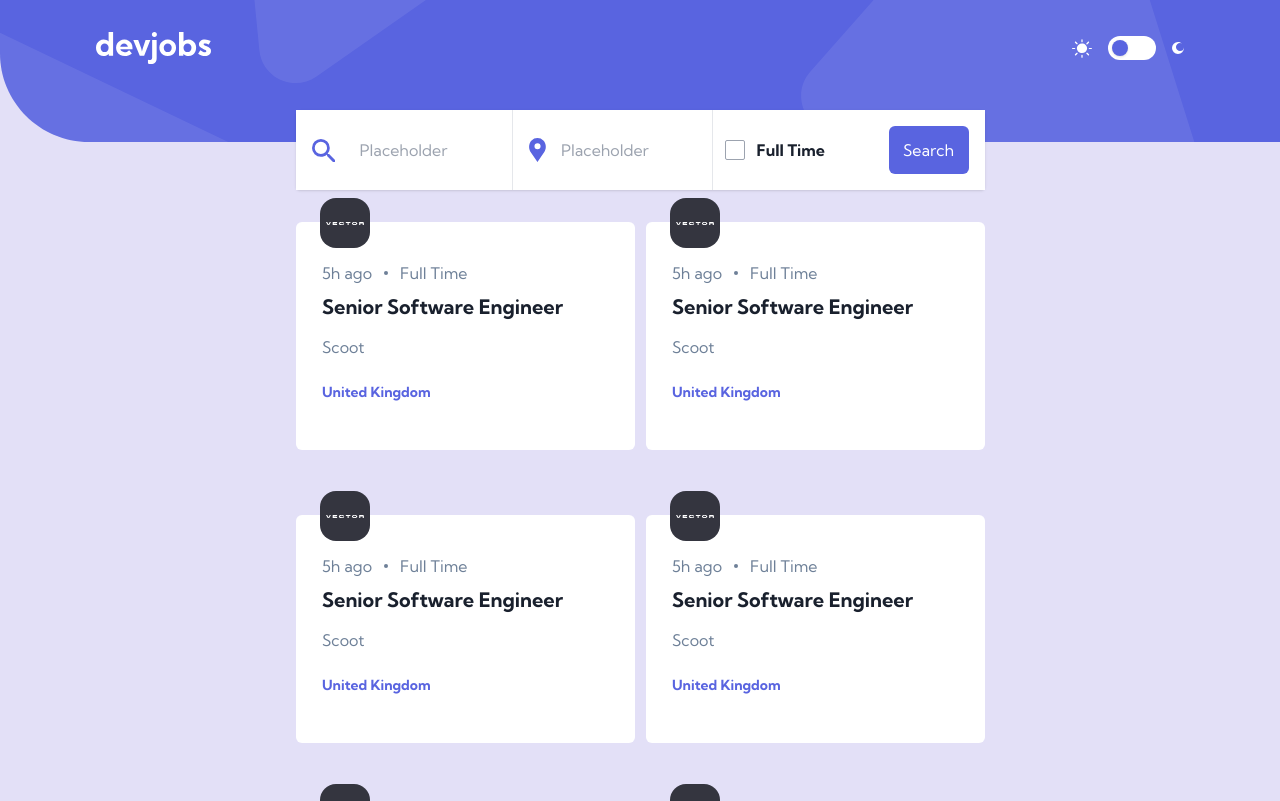
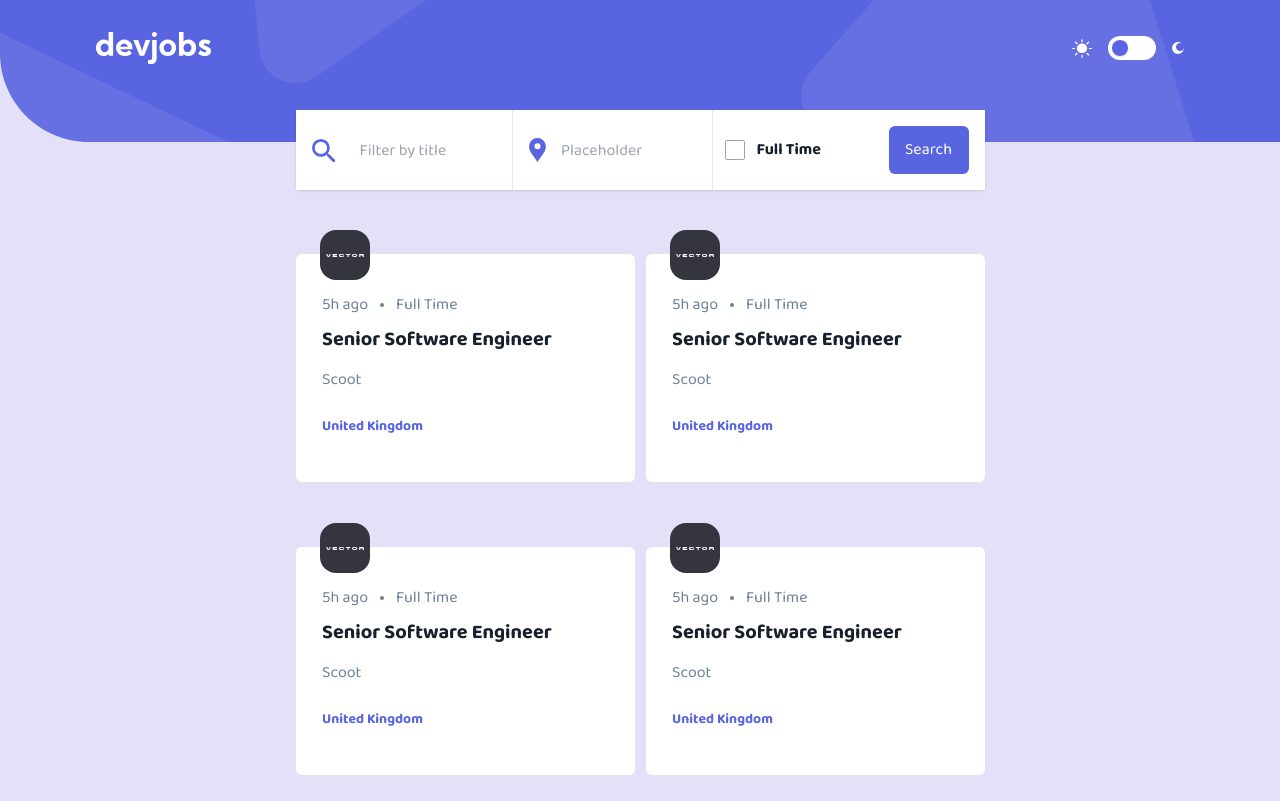
Before and after one commit to genFD/devjobsvite, a React (Vite) app in the folder frontend/: page / in a window 1280 px wide. Shown: the top 801 px of the page. Built offline with nearby package versions, Linux system fonts and the light colour scheme; a web font is replaced by a local one.

Commit message:
change fonts and completed active state home page

```diff
--- a/frontend/index.html
+++ b/frontend/index.html
@@ -22,9 +22,14 @@
       sizes="16x16"
       href="public/favicon-16x16.png"
     />
-
     <link
       href="https://fonts.googleapis.com/css2?family=Kumbh+Sans:wght@300;400;500;700&family=Poppins:wght@400;500;600&family=Water+Brush&display=swap"
+      rel="stylesheet"
+    />
+    <link rel="preconnect" href="https://fonts.googleapis.com" />
+    <link rel="preconnect" href="https://fonts.gstatic.com" crossorigin />
+    <link
+      href="https://fonts.googleapis.com/css2?family=Baloo+2:wght@400;500;600;700&display=swap"
       rel="stylesheet"
     />
     <meta name="viewport" content="width=device-width, initial-scale=1.0" />
--- a/frontend/src/components/Card.jsx
+++ b/frontend/src/components/Card.jsx
@@ -9,16 +9,16 @@ const Card = () => {
           />
         </svg>
       </div>
-      <div className="w-286 h-147 ">
-        <header className="flex items-center gap-3 mb-3 text-dark-grey text-body">
+      <div className="w-286 h-147 text-dark-grey ">
+        <header className="flex items-center gap-3 mb-3 text-body">
           <span>5h ago</span>
           <span className="w-1 h-1 rounded-full bg-dark-grey"></span>
           <span>Full Time</span>
         </header>
-        <h2 className="mb-4 text-very-dark-blue dark:text-white text-heading-3 font-bold">
+        <h2 className="mb-4 text-very-dark-blue hover:text-6E8098 transition-colors duration-200 cursor-pointer dark:text-white text-heading-3 font-bold">
           Senior Software Engineer
         </h2>
-        <span className="text-dark-grey text-body">Scoot</span>
+        <span className="text-body2">Scoot</span>
         <footer className="mt-6 text-violet text-heading-4 font-bold">
           United Kingdom
         </footer>
--- a/frontend/src/components/Cards.jsx
+++ b/frontend/src/components/Cards.jsx
@@ -3,7 +3,7 @@ import { Card } from '../components';
 
 const Cards = () => {
   return (
-    <ul className="cards-container mx-auto w-fit mb-8">
+    <ul className="cards-container mt-14 tablet:mt-16 desktop:mt-18 mx-auto w-fit mb-8">
       <Card />
       <Card />
       <Card />
--- a/frontend/src/components/Search.jsx
+++ b/frontend/src/components/Search.jsx
@@ -51,8 +51,8 @@ const Search = () => {
               </div>
               <input
                 id="email1"
-                className="focus:outline-none text-19202D dark:text-white dark:bg-19202D font-normal w-full h-full flex items-center pl-12 pr-4 text-body cursor-pointer"
-                placeholder="Placeholder"
+                className="focus:outline-none caret-violet  text-19202D dark:text-white dark:bg-19202D font-normal w-full h-full flex items-center pl-12 pr-4 text-body cursor-pointer"
+                placeholder="Filter by title"
               />
             </div>
 
@@ -68,7 +68,7 @@ const Search = () => {
               </div>
               <input
                 id="email2"
-                className="focus:outline-none text-19202D dark:text-white dark:bg-19202D font-normal w-full h-full flex items-center pl-12 pr-4 text-body"
+                className="focus:outline-none caret-violet text-19202D dark:text-white dark:bg-19202D font-normal w-full h-full flex items-center pl-12 pr-4 text-body cursor-pointer"
                 placeholder="Placeholder"
               />
             </div>
@@ -105,7 +105,7 @@ const Search = () => {
                   </span>
                 </p>
                 <div className="w-1/3 ml-10 flex justify-end">
-                  <button className="w-20 h-12 bg-5964E0 text-white rounded-md flex items-center justify-center">
+                  <button className="w-20 h-12 bg-5964E0 text-white rounded-md flex items-center justify-center text-body2 transition-colors duration-200 cursor-pointer hover:bg-light-violet">
                     Search
                   </button>
                 </div>
--- a/frontend/src/index.css
+++ b/frontend/src/index.css
@@ -18,7 +18,7 @@ body {
   min-height: 100vh;
   display: flex;
   flex-direction: column;
-  font-family: 'Kumbh Sans', sans-serif;
+  font-family: 'Baloo 2', Kumbh Sans, Poppins, cursive, sans-serif;
 }
 .main-content {
   min-width: 375px;
@@ -94,6 +94,7 @@ ol {
 .card-detail {
   min-width: 375px;
 }
+
 .unreqlist {
   counter-reset: orderedlist;
 }
```
